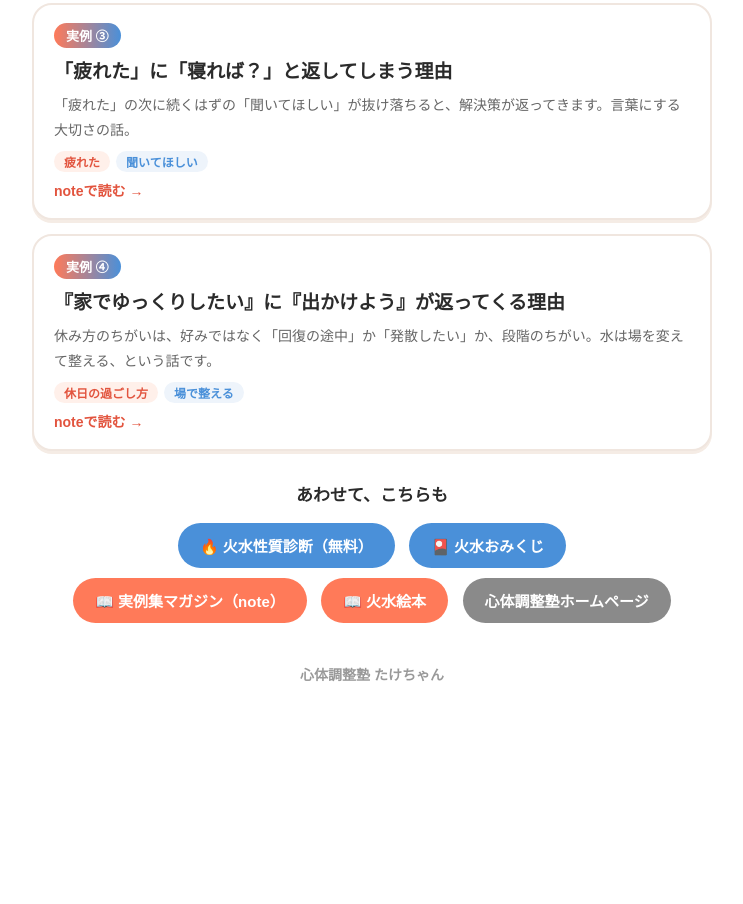
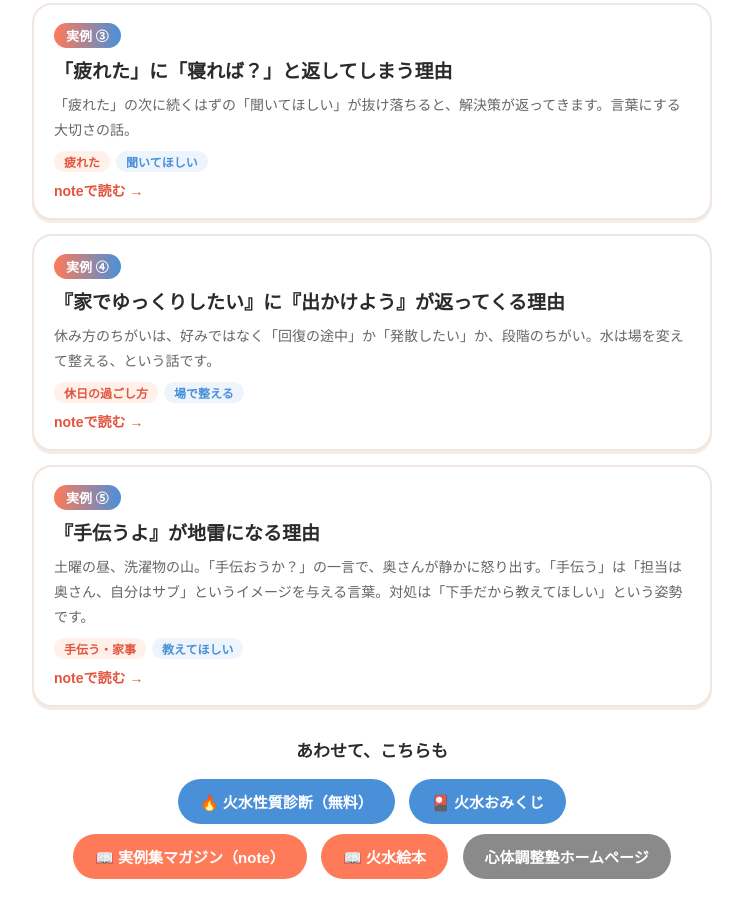
Before and after one commit to ankantakeshi-design/kasuisodan, a plain HTML site: page index.html in a window 1280 px wide. Shown: the part 1157-2061 px from the top of the page, without its empty margins (268-1011 px from the left). Before the commit the page ends 1889 px from the top, so only its background shows below. Drawn offline with Linux system fonts and the light colour scheme; a web font is replaced by a local one.

Commit message:
実例⑤『手伝うよ』が地雷になる理由のカードを追加

```diff
--- a/index.html
+++ b/index.html
@@ -97,6 +97,13 @@
       <div class="tags"><span class="fire">休日の過ごし方</span><span>場で整える</span></div>
       <div class="go">noteで読む →</div>
     </a>
+    <a class="case" href="https://note.com/takekasui/n/nc4af9694936b" data-search="手伝う 家事 洗濯物 協力 教えてほしい 言葉 姿勢 丸投げ 見えない家事 てつだう かじ せんたくもの きょうりょく おしえてほしい ことば しせい まるなげ">
+      <span class="num">実例 ⑤</span>
+      <h2>『手伝うよ』が地雷になる理由</h2>
+      <p>土曜の昼、洗濯物の山。「手伝おうか？」の一言で、奥さんが静かに怒り出す。「手伝う」は「担当は奥さん、自分はサブ」というイメージを与える言葉。対処は「下手だから教えてほしい」という姿勢です。</p>
+      <div class="tags"><span class="fire">手伝う・家事</span><span>教えてほしい</span></div>
+      <div class="go">noteで読む →</div>
+    </a>
     <p class="empty" id="empty">見つかりませんでした。別の言葉で試してみてください。</p>
   </main>
 
```
